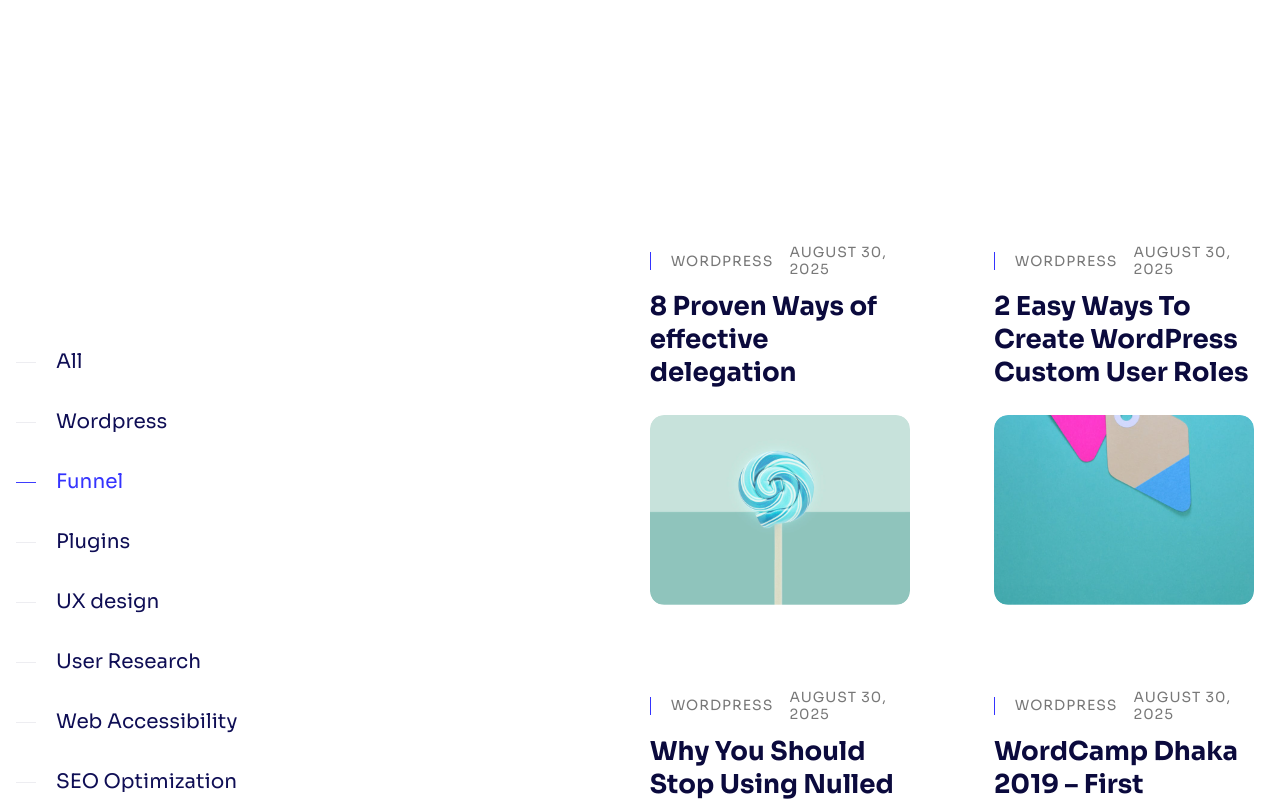
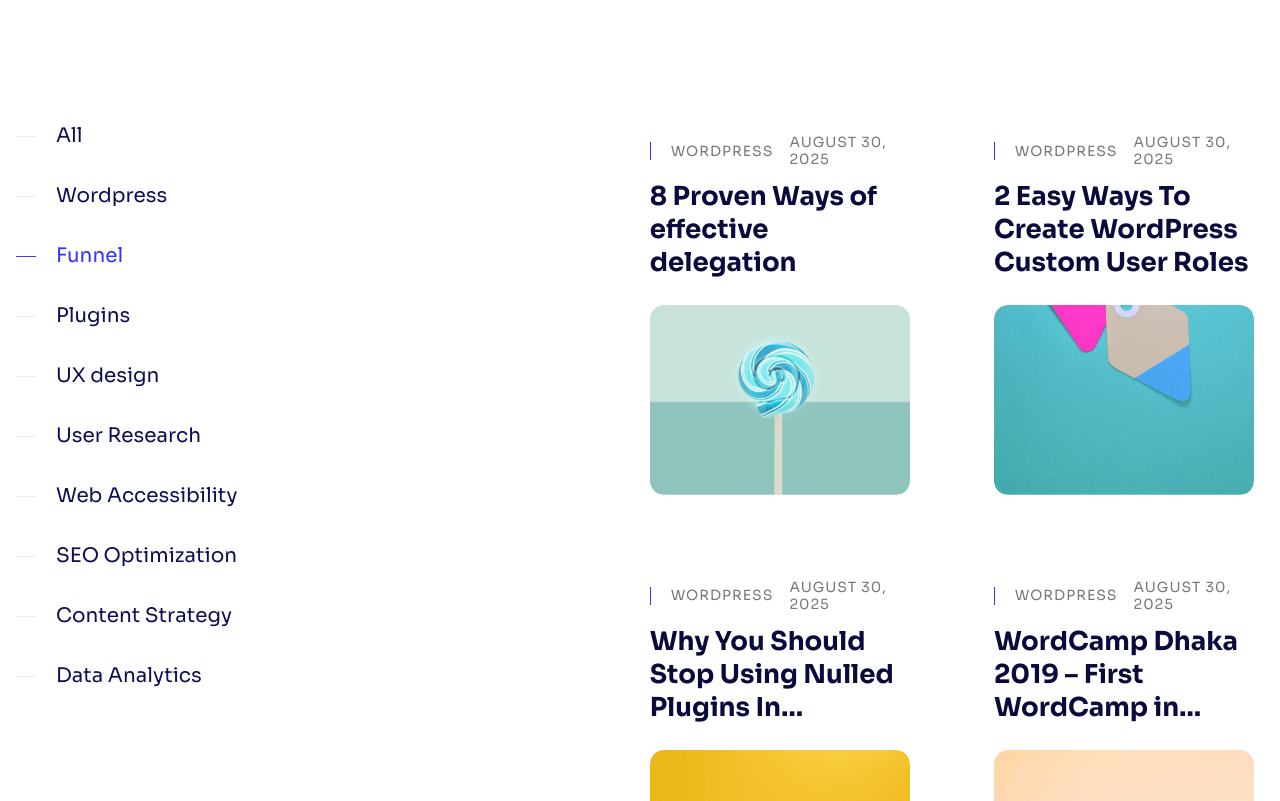
Before and after one commit to CODEREXLTD/Linno-website, a Next.js app: page /blog in a window 1280 px wide. Shown: the part 1062-1863 px from the top of the page. Built offline with nearby package versions, Linux system fonts and the light colour scheme.

Commit message:
change the blog page

```diff
--- a/src/app/blog/Content.jsx
+++ b/src/app/blog/Content.jsx
@@ -138,11 +138,11 @@ const Content = () => {
 
                     <section className="w-full py-[63px] sm:py-[95px] lg:py-[126px] bg-white">
                         <div className="w-full max-w-[1440px] px-2 md:px-4 mx-auto">
-                            <div className="flex flex-col lg:flex-row gap-[40px] sm:gap-[50px] lg:gap-[64px] xl:gap-[474px] mt-[80px] sm:mt-[95px] lg:mt-[110px]">
+                            <div className="flex flex-col lg:flex-row gap-[40px] sm:gap-[50px] lg:gap-[64px] xl:gap-[474px]">
                         {/* Sidebar */}
                         <div className="w-full lg:w-[200px] xl:w-[12%] order-2 lg:order-1">
-                        <div className="pt-[20px] sm:pt-[23px] lg:pt-[26px] pb-[20px] sm:pb-[23px] lg:pb-[26px]">
-                            <div className="mt-[60px] sm:mt-[75px] lg:mt-[90px]">
+                        <div className="pb-[20px] sm:pb-[23px] lg:pb-[26px]">
+                            <div className="">
                                 <div className="flex flex-row lg:flex-col gap-[20px] sm:gap-[25px] lg:gap-[36px] overflow-x-auto lg:overflow-x-visible pb-4 lg:pb-0">
                                     {categories?.map((category, index) => (
                                         <div
```
